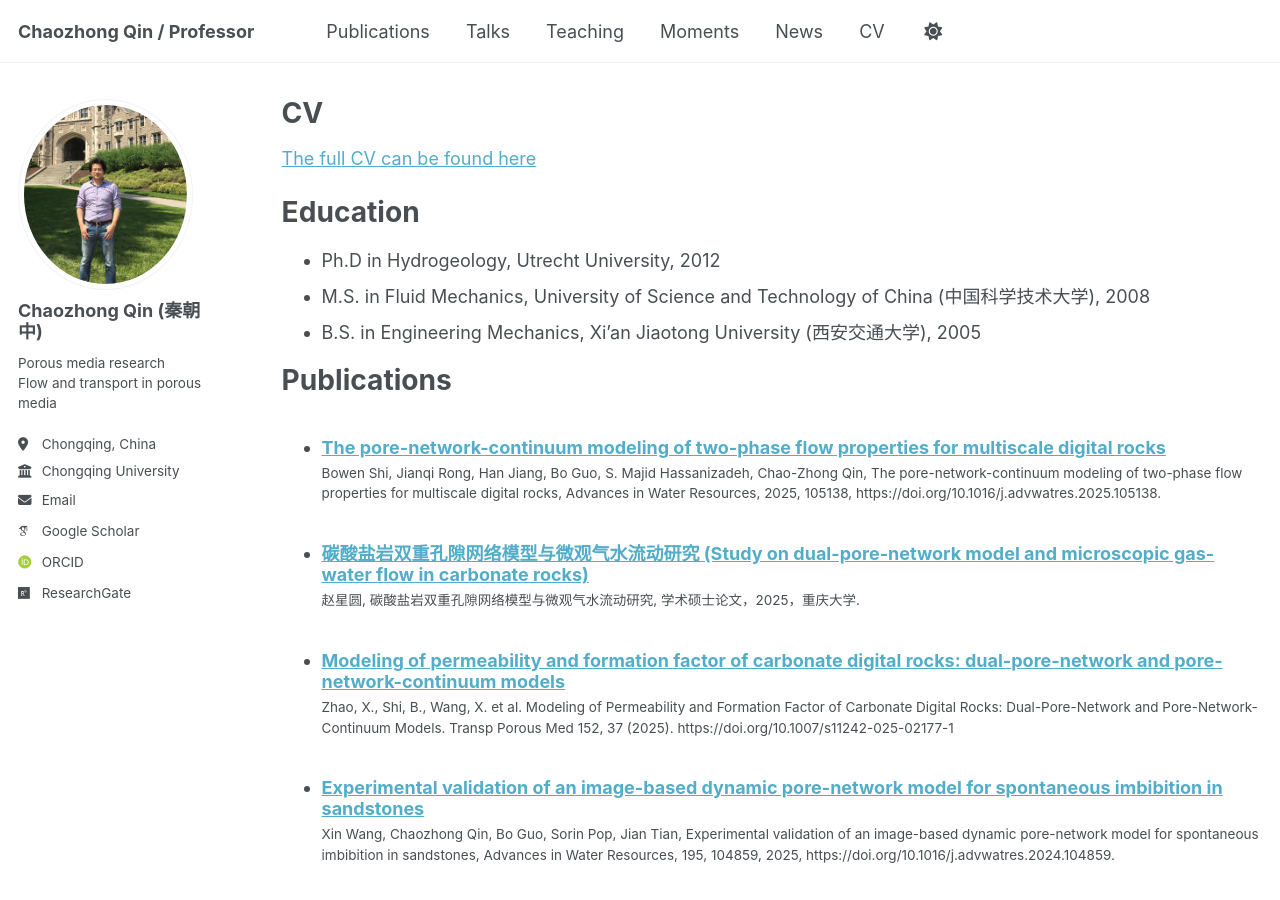
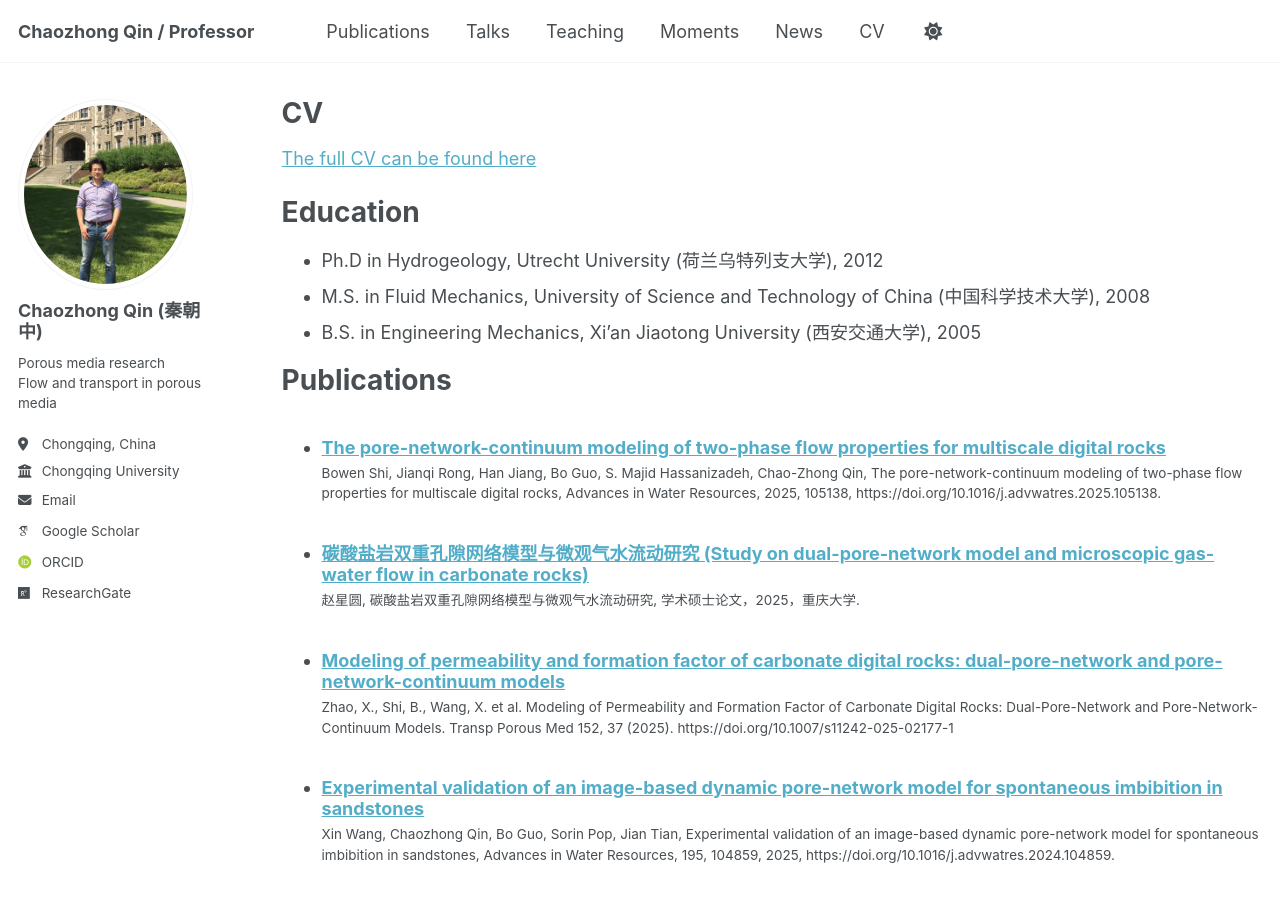
Before and after one commit to CZQIN/czqin.github.io, a Jekyll site: the page built from _pages/cv.md, in a window 1280 px wide and 900 px high. Built offline with Jekyll 4.4.1, drawn with Linux system fonts in a browser that asks for light colours; some web fonts are replaced; a script that is not in the unit is left out.

Commit message:
Update cv.md

```diff
--- a/_pages/cv.md
+++ b/_pages/cv.md
@@ -13,7 +13,7 @@ redirect_from:
 
 Education
 ======
-* Ph.D in Hydrogeology, Utrecht University, 2012
+* Ph.D in Hydrogeology, Utrecht University (荷兰乌特列支大学), 2012
 * M.S. in Fluid Mechanics, University of Science and Technology of China (中国科学技术大学), 2008
 * B.S. in Engineering Mechanics, Xi'an Jiaotong University (西安交通大学), 2005
 
```
